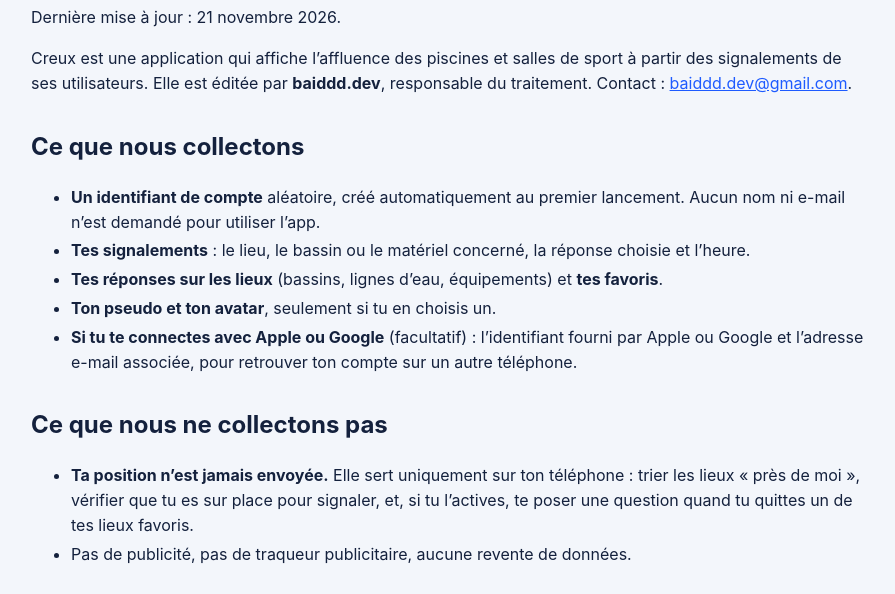
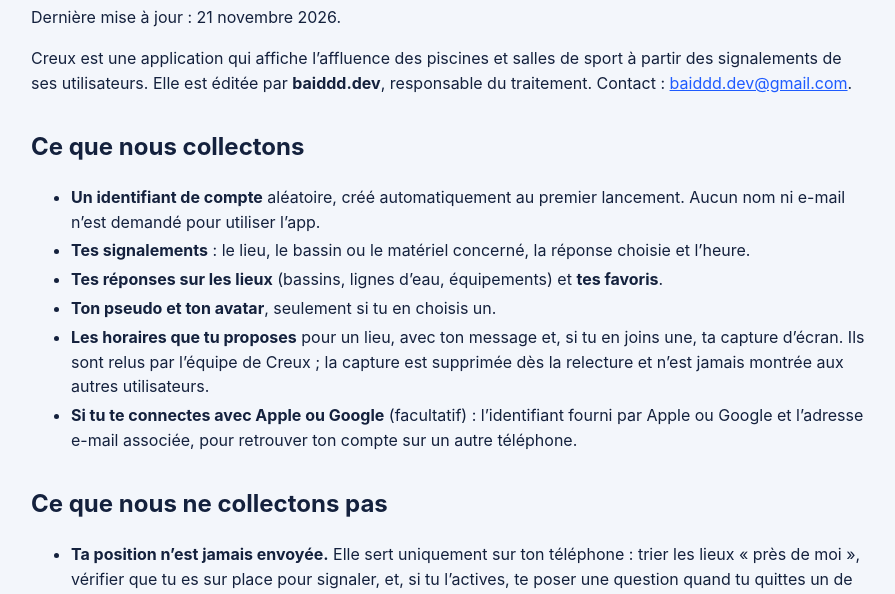
Before and after one commit to baiddd8/baiddd8.github.io, a plain HTML site: page creux/confidentialite/index.html in a window 1280 px wide. Shown: the part 184-778 px from the top of the page, without its empty margins (189-1084 px from the left). Drawn offline with Linux system fonts and the light colour scheme.

Commit message:
Creux privacy: hours suggestions and screenshots
Co-Authored-By: Claude Opus 5.5 <noreply@anthropic.com>
Claude-Session: https://claude.ai/code/session_01WT99dC8wJrs9CcNNg1HpHw

```diff
--- a/creux/confidentialite/index.html
+++ b/creux/confidentialite/index.html
@@ -22,6 +22,7 @@
     <li><b>Tes signalements</b> : le lieu, le bassin ou le matériel concerné, la réponse choisie et l’heure.</li>
     <li><b>Tes réponses sur les lieux</b> (bassins, lignes d’eau, équipements) et <b>tes favoris</b>.</li>
     <li><b>Ton pseudo et ton avatar</b>, seulement si tu en choisis un.</li>
+    <li><b>Les horaires que tu proposes</b> pour un lieu, avec ton message et, si tu en joins une, ta capture d’écran. Ils sont relus par l’équipe de Creux ; la capture est supprimée dès la relecture et n’est jamais montrée aux autres utilisateurs.</li>
     <li><b>Si tu te connectes avec Apple ou Google</b> (facultatif) : l’identifiant fourni par Apple ou Google et l’adresse e-mail associée, pour retrouver ton compte sur un autre téléphone.</li>
   </ul>
 
```
